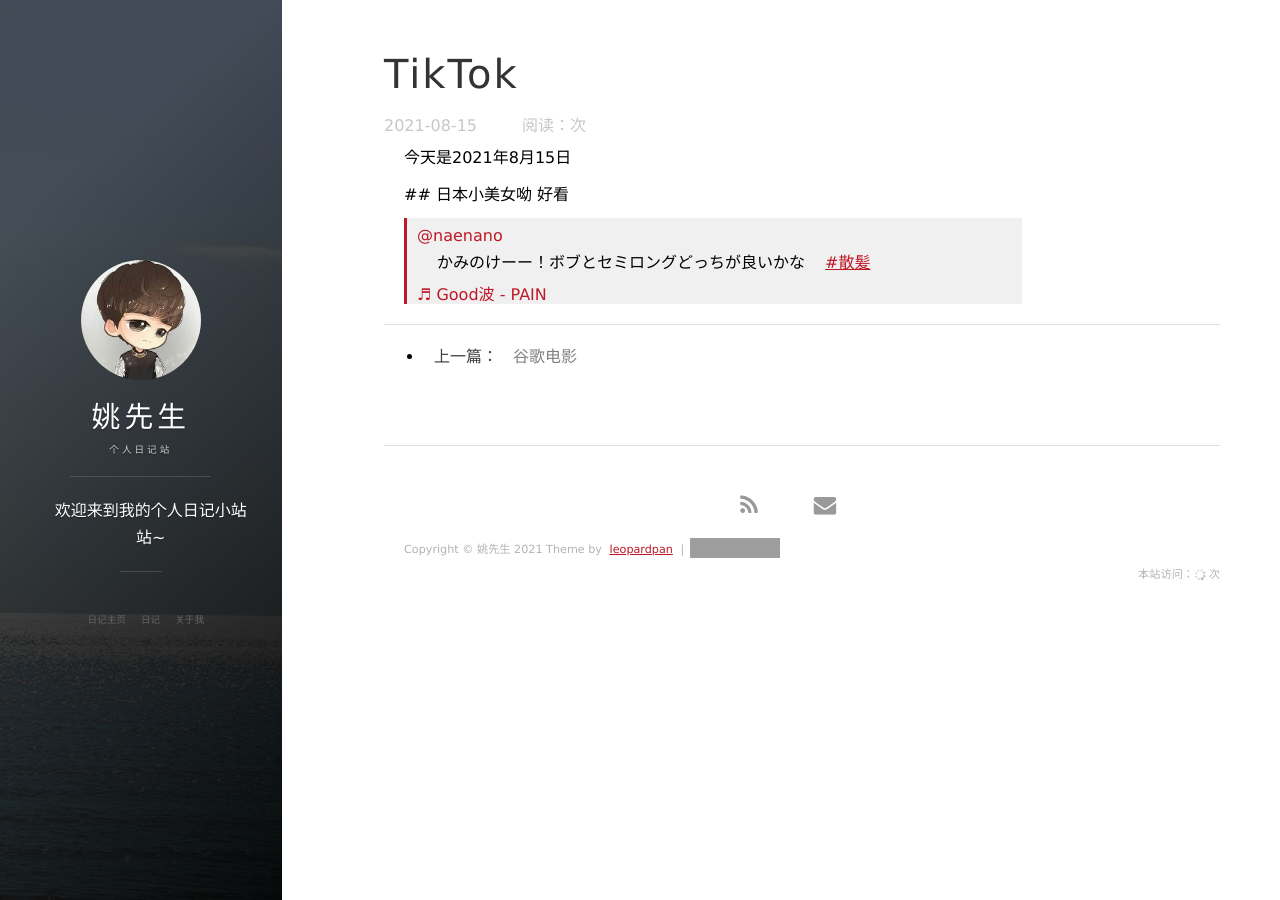
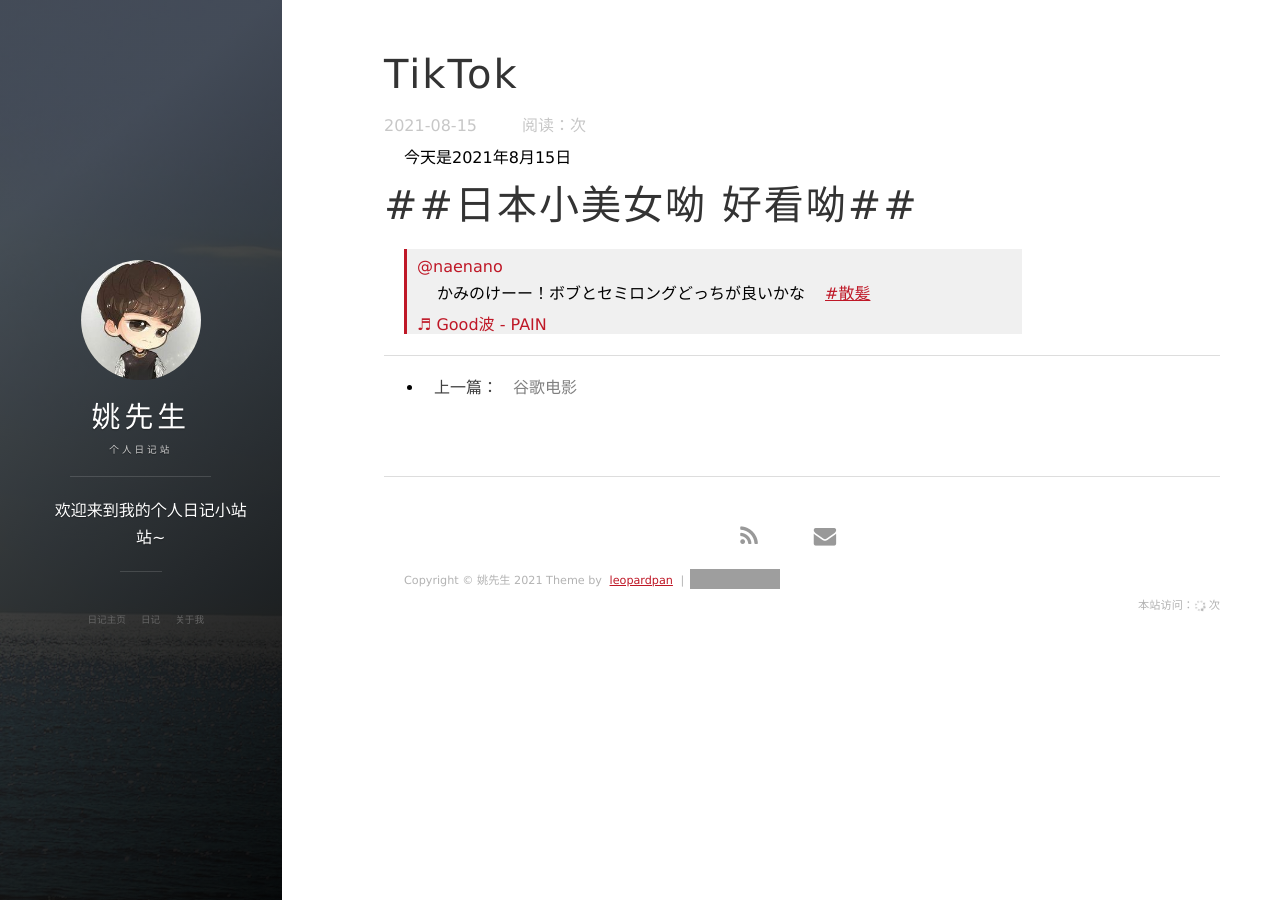
Before and after one commit to Killer-Yao/blog.github.io, a Jekyll site: the page built from _posts/2021-08-15-TikTok.md, in a window 1280 px wide. Built offline with Jekyll 4.4.1, drawn with Linux system fonts in a browser that asks for light colours; nearby versions of some CDN libraries; a script that is not in the unit is left out; comment, search, counter and statistics services are not loaded; grey boxes are pictures that could not be loaded.

Commit message:
Update 2021-08-15-TikTok.md

```diff
--- a/_posts/2021-08-15-TikTok.md
+++ b/_posts/2021-08-15-TikTok.md
@@ -7,6 +7,6 @@ tags:  Jpan美女
 
 今天是2021年8月15日
 
- ## 日本小美女呦 好看
+# ##日本小美女呦 好看呦##
 
  <blockquote class="tiktok-embed" cite="https://www.tiktok.com/@naenano/video/6994373265552657665" data-video-id="6994373265552657665" style="max-width: 605px;min-width: 325px;" > <section> <a target="_blank" title="@naenano" href="https://www.tiktok.com/@naenano">@naenano</a> <p>かみのけーー！ボブとセミロングどっちが良いかな　<a title="散髪" target="_blank" href="https://www.tiktok.com/tag/%E6%95%A3%E9%AB%AA">#散髪</a></p> <a target="_blank" title="♬ Good波 - PAIN" href="https://www.tiktok.com/music/Good波-6988810468240542465">♬ Good波 - PAIN</a> </section> </blockquote> <script async src="https://www.tiktok.com/embed.js"></script>
```
